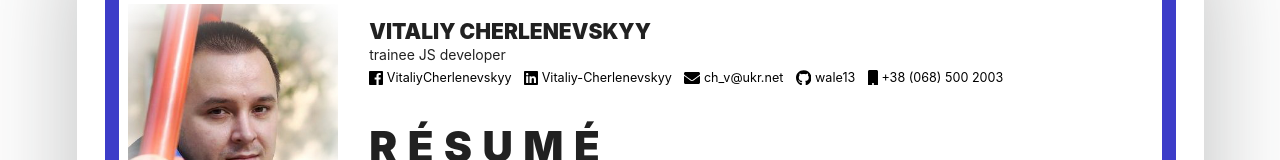
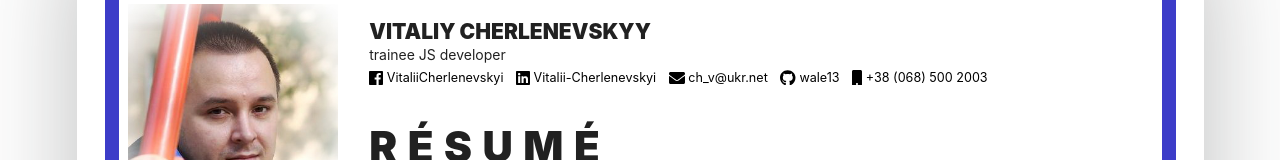
Before and after one commit to wale13/homepage, a plain HTML site: page index.html in a window 1280 px wide. Shown: the part 152-312 px from the top of the page. Drawn offline with Linux system fonts and the light colour scheme.

Commit message:
name changes to match passport spelling

```diff
--- a/index.html
+++ b/index.html
@@ -30,15 +30,15 @@
                     <div class="job">trainee JS developer</div>
                     <ul class="contacts">
                       <li>
-                        <a href="https://www.facebook.com/VitaliyCherlenevskyy" rel="author" class="facebook" target="_blank">
+                        <a href="https://www.facebook.com/VitaliiCherlenevskyi" rel="author" class="facebook" target="_blank">
                           <svg class="icon" xmlns="http://www.w3.org/2000/svg" viewBox="0 0 448 512"><path d="M448 56.7v398.5c0 13.7-11.1 24.7-24.7 24.7H309.1V306.5h58.2l8.7-67.6h-67v-43.2c0-19.6 5.4-32.9 33.5-32.9h35.8v-60.5c-6.2-.8-27.4-2.7-52.2-2.7-51.6 0-87 31.5-87 89.4v49.9h-58.4v67.6h58.4V480H24.7C11.1 480 0 468.9 0 455.3V56.7C0 43.1 11.1 32 24.7 32h398.5c13.7 0 24.8 11.1 24.8 24.7z"/></svg>
-                          <span>VitaliyCherlenevskyy</span>
+                          <span>VitaliiCherlenevskyi</span>
                         </a>
                       </li>
                       <li>
-                        <a href="https://www.linkedin.com/in/vitaliy-cherlenevskyy/" rel="author" class="linkedin" target="_blank">
+                        <a href="https://www.linkedin.com/in/vitalii-cherlenevskyi/" rel="author" class="linkedin" target="_blank">
                           <svg class="icon" xmlns="http://www.w3.org/2000/svg" viewBox="0 0 448 512"><path d="M416 32H31.9C14.3 32 0 46.5 0 64.3v383.4C0 465.5 14.3 480 31.9 480H416c17.6 0 32-14.5 32-32.3V64.3c0-17.8-14.4-32.3-32-32.3zM135.4 416H69V202.2h66.5V416zm-33.2-243c-21.3 0-38.5-17.3-38.5-38.5S80.9 96 102.2 96c21.2 0 38.5 17.3 38.5 38.5 0 21.3-17.2 38.5-38.5 38.5zm282.1 243h-66.4V312c0-24.8-.5-56.7-34.5-56.7-34.6 0-39.9 27-39.9 54.9V416h-66.4V202.2h63.7v29.2h.9c8.9-16.8 30.6-34.5 62.9-34.5 67.2 0 79.7 44.3 79.7 101.9V416z"/></svg>
-                          <span>Vitaliy-Cherlenevskyy</span>
+                          <span>Vitalii-Cherlenevskyi</span>
                         </a>
                       </li>
                       <li>
```
